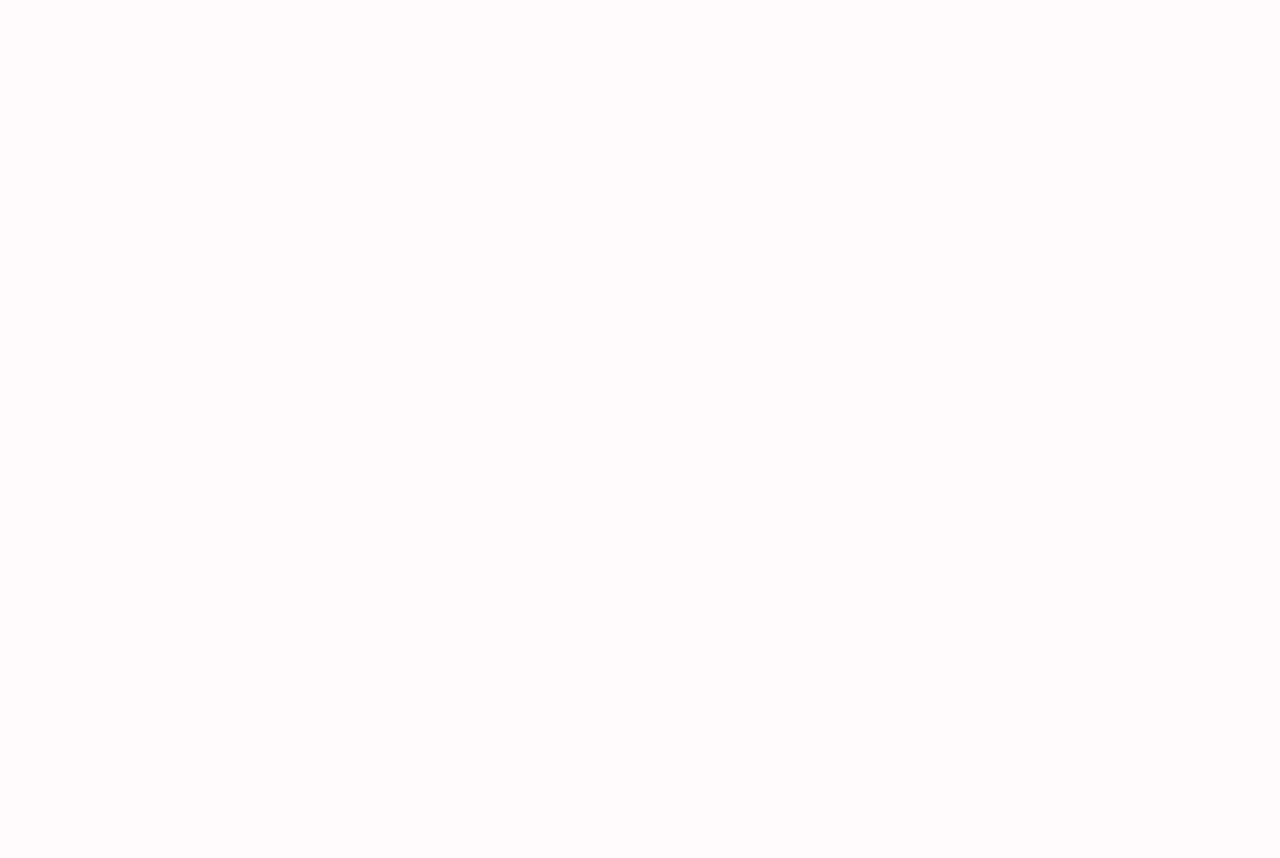
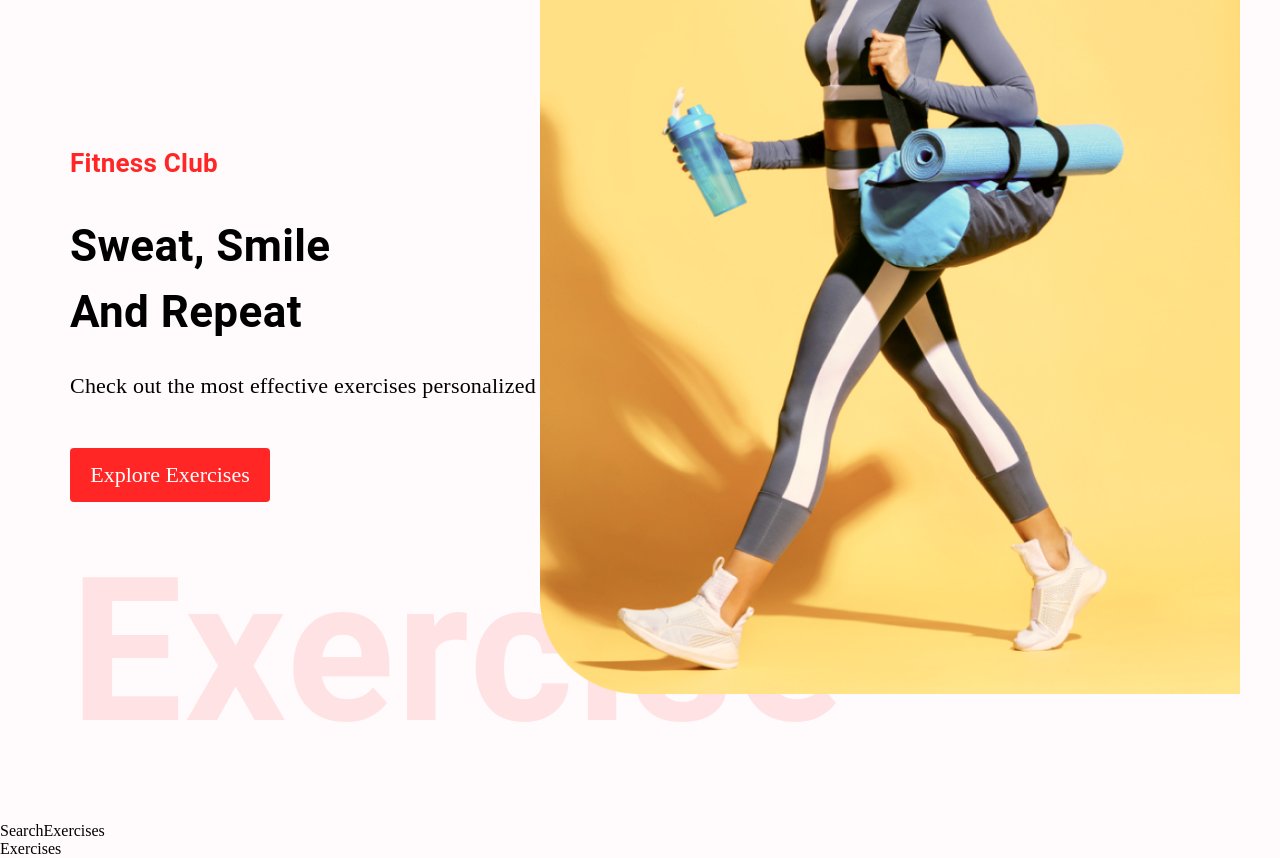
Before and after one commit to sahilmahla/exercise-app, a React (Create React App) app: page / in a window 1280 px wide. Shown: the part 140-998 px from the top of the page. Before the commit the page ends 800 px from the top, so only its background shows below. Built offline with nearby package versions, Linux system fonts and the light colour scheme.

Commit message:
implemented home page banner

```diff
--- /dev/null
+++ b/src/components/Exercises.js
@@ -0,0 +1,9 @@
+import React from 'react'
+
+const Exercises = () => {
+  return (
+    <div>Exercises</div>
+  )
+}
+
+export default Exercises
--- /dev/null
+++ b/src/components/HeroBanner.js
@@ -0,0 +1,26 @@
+import React from 'react';
+import { Box, Stack, Typography } from '@mui/material';
+
+import HeroBannerImage from '../assets/images/banner.png';
+
+const HeroBanner = () => (
+  <Box sx={{ mt: { lg: '212px', xs: '70px' }, ml: { sm: '50px' } }} position="relative" p="20px">
+    <Typography color="#FF2625" fontWeight="600" fontSize="26px">Fitness Club</Typography>
+    <Typography fontWeight={700} sx={{ fontSize: { lg: '44px', xs: '40px' } }} mb="23px" mt="30px">
+      Sweat, Smile <br />
+      And Repeat
+    </Typography>
+    <Typography fontSize="22px" fontFamily="Alegreya" lineHeight="35px">
+      Check out the most effective exercises personalized to you
+    </Typography>
+    <Stack>
+      <a href="#exercises" style={{ marginTop: '45px', textDecoration: 'none', width: '200px', textAlign: 'center', background: '#FF2625', padding: '14px', fontSize: '22px', textTransform: 'none', color: 'white', borderRadius: '4px' }}>Explore Exercises</a>
+    </Stack>
+    <Typography fontWeight={600} color="#FF2625" sx={{ opacity: '0.1', display: { lg: 'block', xs: 'none' }, fontSize: '200px' }}>
+      Exercise
+    </Typography>
+    <img src={HeroBannerImage} alt="hero-banner" className="hero-banner-img" />
+  </Box>
+);
+
+export default HeroBanner;
--- /dev/null
+++ b/src/components/SearchExercises.js
@@ -0,0 +1,9 @@
+import React from 'react'
+
+const SearchExercises = () => {
+  return (
+    <div>SearchExercises</div>
+  )
+}
+
+export default SearchExercises
--- a/src/pages/Home.js
+++ b/src/pages/Home.js
@@ -1,8 +1,15 @@
-import React from 'react'
-
+import React, {useState} from 'react'
+import { Box } from '@mui/material'
+import HeroBanner from '../components/HeroBanner'
+import SearchExercises from '../components/SearchExercises'
+import Exercises from '../components/Exercises'
 const Home = () => {
   return (
-    <div>Hello</div>
+    <Box>
+        <HeroBanner />
+        <SearchExercises />
+        <Exercises />
+    </Box>
   )
 }
 
```
